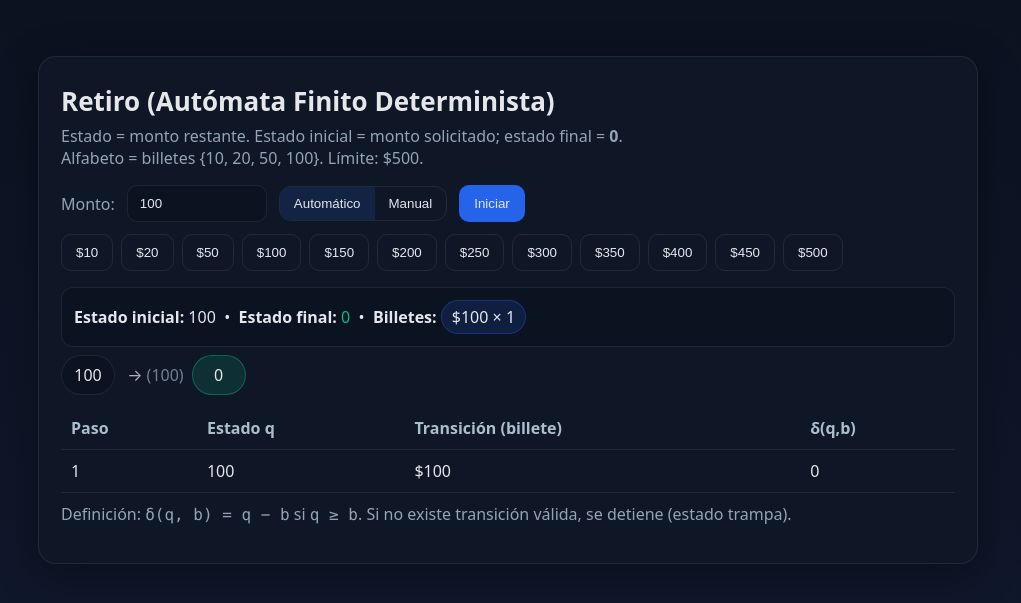
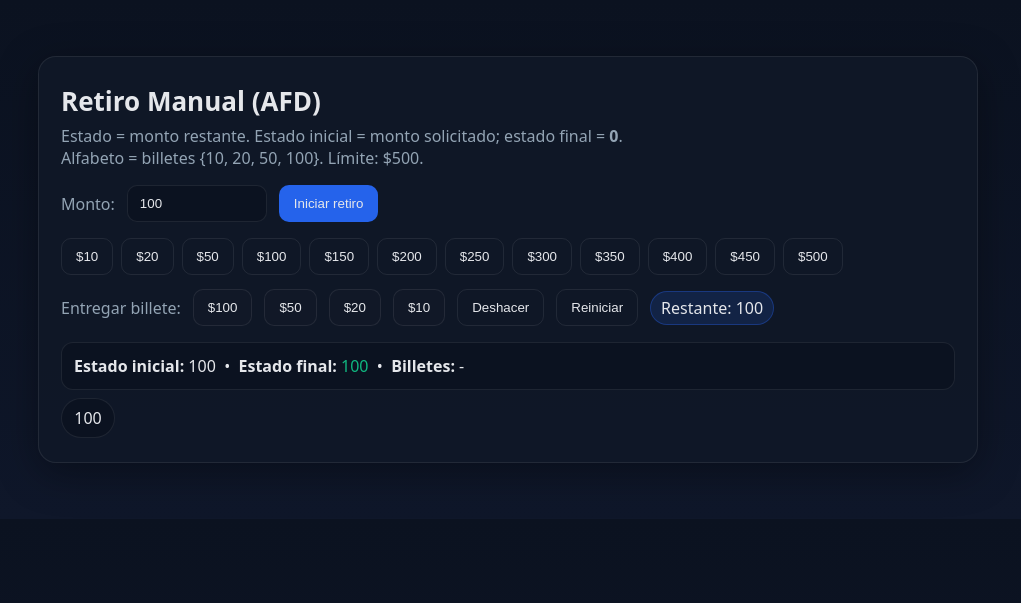
Before and after one commit to DiegoSerpa58/Cajero_Automatas, a Flask app: page / in a window 1280 px wide. Shown: the top 603 px of the page, without its empty margins (132-1153 px from the left). Run offline with Flask 3, Linux system fonts and the light colour scheme.

Commit message:
Solo Manual

```diff
--- a/app.py
+++ b/app.py
@@ -1,78 +1,12 @@
-from flask import Flask, render_template, request, jsonify
-
-DENOMINACIONES = [100, 50, 20, 10]
-MAX_RETIRO = 500
+from flask import Flask, render_template
 
 app = Flask(__name__)
 
-# --------------------------
-# Lógica del Autómata (AFD)
-# --------------------------
-def validar_monto(monto: int):
-    if not isinstance(monto, int):
-        raise ValueError("El monto debe ser un número entero.")
-    if monto <= 0:
-        raise ValueError("El monto debe ser mayor a 0.")
-    if monto % 10 != 0:
-        raise ValueError("El monto debe ser múltiplo de 10.")
-    if monto > MAX_RETIRO:
-        raise ValueError(f"El monto máximo de retiro es {MAX_RETIRO}.")
+MAX_RETIRO = 500
 
-def retiro_greedy(monto: int):
-    """
-    Estrategia determinista (greedy): siempre toma el billete más grande <= q.
-    Retorna:
-      pasos: lista de dicts {q, b, qn}
-      conteo: dict {denominación: cantidad}
-    """
-    validar_monto(monto)
-    q = monto
-    pasos = []
-    conteo = {10: 0, 20: 0, 50: 0, 100: 0}
-
-    while q > 0:
-        aplicado = False
-        for b in DENOMINACIONES:
-            if b <= q:
-                qn = q - b
-                pasos.append({"q": q, "b": b, "qn": qn})
-                conteo[b] += 1
-                q = qn
-                aplicado = True
-                break
-        if not aplicado:
-            # Estado trampa (no debería ocurrir con múltiplos de 10)
-            raise RuntimeError(f"No hay transición válida desde {q}.")
-    return pasos, conteo
-
-# --------------------------
-# Rutas
-# --------------------------
 @app.get("/")
 def home():
     return render_template("index.jinja2", max_retiro=MAX_RETIRO)
 
-@app.post("/api/simulate")
-def api_simulate():
-    try:
-        data = request.get_json(force=True) or {}
-        monto = int(data.get("amount", 0))
-        pasos, conteo = retiro_greedy(monto)
-        return jsonify({
-            "ok": True,
-            "initial": monto,
-            "final": 0,
-            "steps": pasos,
-            "bills": conteo
-        })
-    except Exception as e:
-        return jsonify({"ok": False, "error": str(e)}), 400
-
-# Salud (opcional)
-@app.get("/api/health")
-def api_health():
-    return jsonify({"ok": True, "max": MAX_RETIRO, "denoms": DENOMINACIONES})
-
 if __name__ == "__main__":
-    # Debug para desarrollo; en producción usar WSGI (gunicorn, etc.)
-    app.run(host="0.0.0.0", port=5000, debug=True)
+    app.run(debug=True)
--- a/static/css/styles.css
+++ b/static/css/styles.css
@@ -15,6 +15,7 @@ body{
   border:1px solid var(--line);
   border-radius:18px;padding:22px;
   box-shadow:0 10px 40px rgba(0,0,0,.35)
+
 }
 h1{margin:.25rem 0 6px;font-size:26px}
 p.sub{margin:0 0 16px;color:var(--muted)}
@@ -30,9 +31,6 @@ input[type="number"]{
 .btn:hover{border-color:rgba(255,255,255,.25)}
 .btn.primary{background:var(--brand);border-color:transparent}
 .btn.flat{background:transparent}
-.seg{display:inline-flex;border:1px solid var(--line);border-radius:12px;overflow:hidden}
-.seg button{background:transparent;border:0;color:var(--ink);padding:9px 14px;cursor:pointer}
-.seg button.active{background:rgba(37,99,235,.15)}
 .pill{
   display:inline-block;padding:5px 10px;border-radius:999px;background:rgba(37,99,235,.16);
   border:1px solid rgba(37,99,235,.35);margin-right:6px
@@ -53,4 +51,4 @@ th{color:#a9bed0;font-weight:600}
 .kbd{font-family:ui-monospace,SFMono-Regular,Menlo,Monaco,Consolas,"Liberation Mono","Courier New",monospace}
 .panel{background:#0b1220;border:1px solid var(--line);border-radius:12px;padding:12px}
 .spacer{flex:1}
-.row.quicks{gap:8px;margin:0}
+.row.quicks { gap: 8px; margin: 0 0 14px; flex-wrap: wrap; }
--- a/static/js/app.js
+++ b/static/js/app.js
@@ -1,48 +1,80 @@
 (() => {
   const MAX = (window.__ATM__ && window.__ATM__.MAX) || 500;
-  const DENOMS = [100, 50, 20, 10];
 
-  // Helpers DOM
+  // Helpers
   const $ = sel => document.querySelector(sel);
   const montoEl = $("#monto");
-  const btnSim = $("#simular");
-  const btnModoAuto = $("#modoAuto");
-  const btnModoManual = $("#modoManual");
-  const manualControls = $("#manualControls");
+  const iniciarBtn = $("#iniciar");
   const resumen = $("#resumen");
   const timeline = $("#timeline");
   const tabla = $("#tabla");
   const tbody = tabla.querySelector("tbody");
   const restanteBadge = $("#restante");
 
-  let modo = "auto";
   let historial = [];
   let q0 = 0;
   let restante = 0;
 
-  // --------- UI State ----------
-  function setModo(m){
-    modo = m;
-    btnModoAuto.classList.toggle("active", m==="auto");
-    btnModoAuto.setAttribute("aria-pressed", m==="auto");
-    btnModoManual.classList.toggle("active", m==="manual");
-    btnModoManual.setAttribute("aria-pressed", m==="manual");
-    manualControls.style.display = (m==="manual") ? "flex" : "none";
-    if (m === "manual") prepararManual();
+  function validarMonto(n){
+    if (!Number.isInteger(n)) throw new Error("Ingrese un número entero.");
+    if (n <= 0) throw new Error("El monto debe ser mayor a 0.");
+    if (n % 10 !== 0) throw new Error("El monto debe ser múltiplo de 10.");
+    if (n > MAX) throw new Error(`El monto máximo es ${MAX}.`);
   }
 
-  // --------- Pintado ----------
+  function preparar(){
+    try{
+      const monto = parseInt(montoEl.value, 10);
+      validarMonto(monto);
+      q0 = monto;
+      restante = monto;
+      historial = [];
+      actualizar();
+    }catch(err){
+      mostrarError(err.message);
+    }
+  }
+
+  function aplicarBillete(b){
+    if (b > restante) return;
+    const qn = restante - b;
+    historial.push({ q: restante, b, qn });
+    restante = qn;
+    actualizar();
+  }
+
+  function deshacer(){
+    if (!historial.length) return;
+    const last = historial.pop();
+    restante = last.q;
+    actualizar();
+  }
+
+  function reiniciar(){
+    preparar();
+  }
+
+  function actualizar(){
+    const conteo = {10:0,20:0,50:0,100:0};
+    historial.forEach(x => { conteo[x.b] = (conteo[x.b] || 0) + 1; });
+    pintar(historial, conteo, q0);
+    restanteBadge.textContent = `Restante: ${restante}`;
+    document.querySelectorAll(".bill").forEach(btn=>{
+      const b = parseInt(btn.dataset.b,10);
+      btn.disabled = (b > restante);
+      btn.style.opacity = b > restante ? .35 : 1;
+    });
+  }
+
   function pintar(pasos, conteo, inicial){
-    const entries = Object.entries(conteo).map(([k,v]) => [parseInt(k,10), v])
-      .sort((a,b)=>b[0]-a[0]);
-    const desglose = entries
+    const desglose = Object.entries(conteo)
       .filter(([_,c])=>c>0)
+      .sort((a,b)=>b[0]-a[0])
       .map(([d,c])=>`<span class="pill">$${d} × ${c}</span>`)
       .join(" ");
-
     resumen.innerHTML = `
       <b>Estado inicial:</b> ${inicial} &nbsp;•&nbsp;
-      <b>Estado final:</b> <span class="ok">${(pasos.at(-1)?.qn ?? 0)}</span> &nbsp;•&nbsp;
+      <b>Estado final:</b> <span class="ok">${restante}</span> &nbsp;•&nbsp;
       <b>Billetes:</b> ${desglose || "-"}
     `;
 
@@ -76,100 +108,23 @@
     tbody.innerHTML = "";
     tabla.style.display = "none";
   }
+    // Atajos de monto (mantener solo modo manual)
+document.querySelectorAll(".q").forEach(btn => {
+  btn.addEventListener("click", () => {
+    const q = parseInt(btn.dataset.q, 10);
+    document.querySelector("#monto").value = q;
+    preparar();          // reinicia el AFD con ese monto
+  });
+});
 
-  // --------- Backend (Automático) ----------
-  async function simularAuto(){
-    try{
-      const monto = parseInt(montoEl.value, 10);
-      // Validación rápida de UI
-      if (!Number.isInteger(monto)) throw new Error("Ingrese un número entero.");
-      if (monto <= 0) throw new Error("El monto debe ser mayor a 0.");
-      if (monto % 10 !== 0) throw new Error("El monto debe ser múltiplo de 10.");
-      if (monto > MAX) throw new Error(`El monto máximo es ${MAX}.`);
-
-      const resp = await fetch("/api/simulate", {
-        method: "POST",
-        headers: { "Content-Type": "application/json" },
-        body: JSON.stringify({ amount: monto })
-      });
-      const json = await resp.json();
-      if (!json.ok) throw new Error(json.error || "Error del servidor");
-
-      historial = json.steps;
-      q0 = json.initial;
-      const conteo = json.bills || {};
-      pintar(historial, conteo, q0);
-    }catch(err){
-      mostrarError(err.message);
-    }
-  }
-
-  // --------- Manual (Frontend) ----------
-  function validarMonto(n){
-    if (!Number.isInteger(n)) throw new Error("Ingrese un número entero.");
-    if (n <= 0) throw new Error("El monto debe ser mayor a 0.");
-    if (n % 10 !== 0) throw new Error("El monto debe ser múltiplo de 10.");
-    if (n > MAX) throw new Error(`El monto máximo es ${MAX}.`);
-  }
-
-  function prepararManual(){
-    try{
-      const monto = parseInt(montoEl.value, 10);
-      validarMonto(monto);
-      q0 = monto; restante = monto; historial = [];
-      actualizarManual();
-    }catch(err){
-      mostrarError(err.message);
-    }
-  }
-
-  function actualizarManual(){
-    const conteo = {10:0,20:0,50:0,100:0};
-    historial.forEach(x => { conteo[x.b] = (conteo[x.b] || 0) + 1; });
-    pintar(historial, conteo, q0);
-    restanteBadge.textContent = `Restante: ${restante}`;
-    document.querySelectorAll(".bill").forEach(btn=>{
-      const b = parseInt(btn.dataset.b,10);
-      btn.disabled = (b > restante);
-      btn.style.opacity = b > restante ? .35 : 1;
-    });
-  }
-
-  function aplicarBillete(b){
-    if (b > restante) return;
-    const qn = restante - b;
-    historial.push({ q: restante, b, qn });
-    restante = qn;
-    actualizarManual();
-  }
-
-  function deshacer(){
-    if (!historial.length) return;
-    const last = historial.pop();
-    restante = last.q;
-    actualizarManual();
-  }
-
-  function reiniciar(){
-    prepararManual();
-  }
-
-  // --------- Eventos ----------
-  btnSim.addEventListener("click", ()=> modo==="auto" ? simularAuto() : prepararManual());
-  btnModoAuto.addEventListener("click", ()=> setModo("auto"));
-  btnModoManual.addEventListener("click", ()=> setModo("manual"));
-  document.querySelectorAll(".q").forEach(b=>{
-    b.addEventListener("click", ()=>{
-      montoEl.value = b.dataset.q;
-      (modo==="auto" ? simularAuto() : prepararManual());
-    });
-  });
+  // Eventos
+  iniciarBtn.addEventListener("click", preparar);
   document.querySelectorAll(".bill").forEach(b=>{
     b.addEventListener("click", ()=> aplicarBillete(parseInt(b.dataset.b,10)));
   });
   $("#deshacer").addEventListener("click", deshacer);
   $("#reiniciar").addEventListener("click", reiniciar);
 
-  // Primera simulación
-  simularAuto();
+  // Inicio automático
+  preparar();
 })();
--- a/templates/index.jinja2
+++ b/templates/index.jinja2
@@ -3,13 +3,13 @@
 <head>
   <meta charset="utf-8" />
   <meta name="viewport" content="width=device-width,initial-scale=1" />
-  <title>ATM — Retiro con Autómata Finito</title>
+  <title>ATM — Retiro Manual (Autómata Finito)</title>
   <link rel="stylesheet" href="{{ url_for('static', filename='css/styles.css') }}">
 </head>
 <body>
   <div class="wrap">
     <div class="card">
-      <h1>Retiro (Autómata Finito Determinista)</h1>
+      <h1>Retiro Manual (AFD)</h1>
       <p class="sub">
         Estado = monto restante. Estado inicial = monto solicitado; estado final = <b>0</b>.<br>
         Alfabeto = billetes {10, 20, 50, 100}. Límite: ${{ max_retiro }}.
@@ -18,18 +18,9 @@
       <div class="row">
         <label for="monto" class="muted">Monto:</label>
         <input id="monto" type="number" min="10" max="{{ max_retiro }}" step="10" value="100" />
-
-        <div class="seg" role="tablist" aria-label="modo">
-          <button id="modoAuto" class="active" aria-pressed="true">Automático</button>
-          <button id="modoManual" aria-pressed="false">Manual</button>
+        <button id="iniciar" class="btn primary">Iniciar retiro</button>
       </div>
-
-        <button id="simular" class="btn primary">Iniciar</button>
-
-        <div class="spacer"></div>
-
             <div class="row quicks">
-          <!-- Atajos de monto -->
   <button class="btn flat q" data-q="10">$10</button>
   <button class="btn flat q" data-q="20">$20</button>
   <button class="btn flat q" data-q="50">$50</button>
@@ -43,9 +34,7 @@
   <button class="btn flat q" data-q="450">$450</button>
   <button class="btn flat q" data-q="500">$500</button>
 </div>
-      </div>
-
-      <div id="manualControls" class="row" style="display:none">
+      <div id="manualControls" class="row">
         <span class="muted">Entregar billete:</span>
         <button class="btn bill" data-b="100">$100</button>
         <button class="btn bill" data-b="50">$50</button>
@@ -57,8 +46,7 @@
       </div>
 
       <div id="resumen" class="panel" aria-live="polite"></div>
-
-      <div id="timeline" class="timeline" aria-label="línea de tiempo de estados"></div>
+      <div id="timeline" class="timeline"></div>
 
       <table id="tabla" style="display:none">
         <thead>
@@ -72,17 +60,13 @@
         <tbody></tbody>
       </table>
 
-      <p class="muted" style="margin-top:10px">
-        Definición: <span class="kbd">δ(q, b) = q − b</span> si <span class="kbd">q ≥ b</span>.
-        Si no existe transición válida, se detiene (estado trampa).
-      </p>
+
     </div>
   </div>
 
   <script>
-  window.__ATM__ = {{ {'MAX': max_retiro} | tojson }};
+    window.__ATM__ = {{ {'MAX': max_retiro}|tojson }};
   </script>
-
   <script src="{{ url_for('static', filename='js/app.js') }}"></script>
 </body>
 </html>
```
Lines whose indentation alone changed are shown as unchanged.
